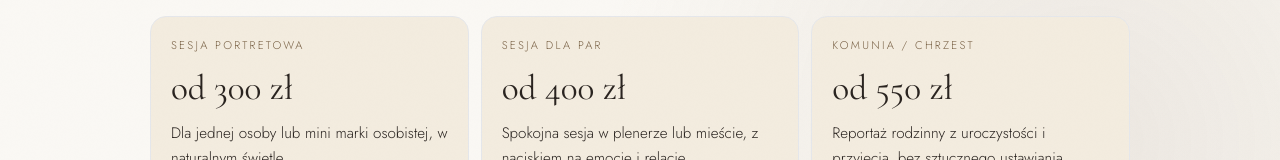
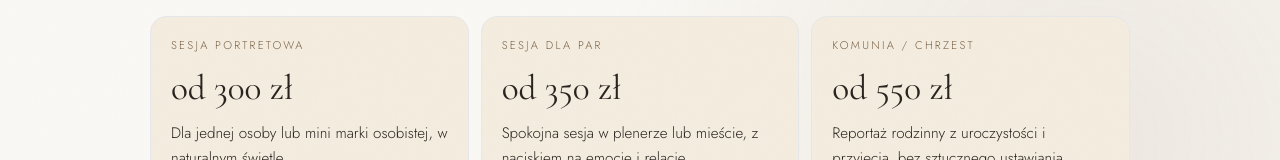
Before and after one commit to ByteUsser/Luk, a Next.js app: page /cennik in a window 1280 px wide. Shown: the part 563-723 px from the top of the page. Built offline with nearby package versions, Linux system fonts and the light colour scheme.

Commit message:
Update couple session pricing

```diff
--- a/app/cennik/page.tsx
+++ b/app/cennik/page.tsx
@@ -42,7 +42,7 @@ const pricingItems = [
   },
   {
     name: "Sesja dla par",
-    price: "od 400 zł",
+    price: "od 350 zł",
     description: "Spokojna sesja w plenerze lub mieście, z naciskiem na emocje i relację.",
     includes: ["pomoc w wyborze miejsca", "naturalny przebieg bez sztywnego pozowania", "spójna, filmowa kolorystyka"]
   },
```
